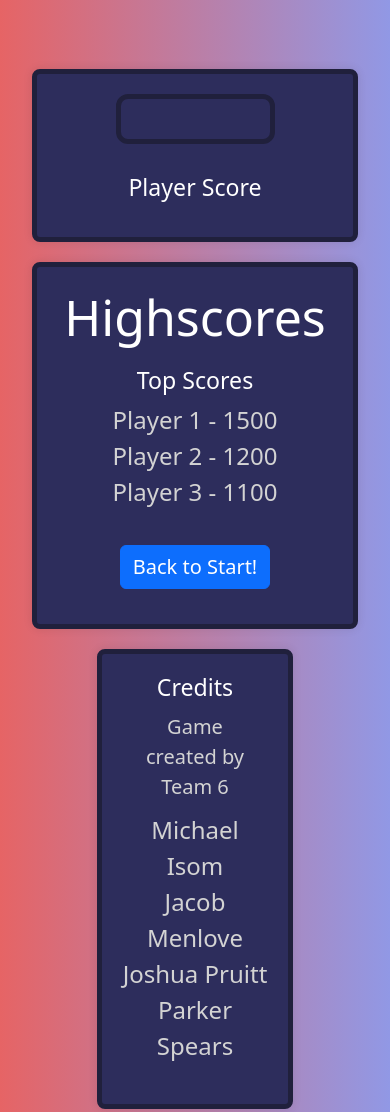
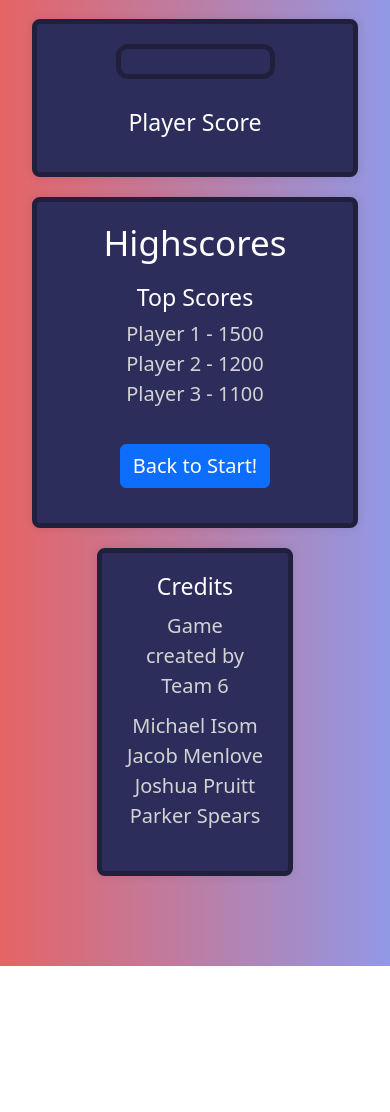
Before and after one commit to JoshuaPruitt/Project-1--Scene-it-, a plain HTML site: page highscorePage.html in a window 390 px wide. Shown: the top 1112 px of the page. After the commit the page ends 966 px from the top, so only its background shows below. Drawn offline with nearby package versions, Linux system fonts and the light colour scheme.

Commit message:
added more css for different screen sizes

```diff
--- a/assets/css/highscore.css
+++ b/assets/css/highscore.css
@@ -22,6 +22,7 @@ main, aside, footer {
     color: white;
 }
 
+/* controls the 'highscore' text */
 aside h2 {
     font-size: 50px;
     margin-bottom: 20px;
@@ -33,6 +34,7 @@ p {
     color: rgb(211, 211, 211);
 }
 
+/* controls the highscores and credits list */
 ul {
     margin-bottom: 20px;
     color: rgb(211, 211, 211);
@@ -61,3 +63,26 @@ ul {
     font-size: 25px;
     margin: 15px;
 }
+
+
+@media (max-width: 690px){
+
+    body {
+        transform: translateY(-50px);
+    }
+
+    /* controls the 'highscore' text */
+    aside h2 {
+        font-size: 35px;
+        margin-bottom: 20px;
+    }
+
+    ul {
+        font-size: 20px;
+    }
+
+    #message {
+        font-size: 40px;
+        padding: 10px 0 15px 0;
+    }
+}
```
